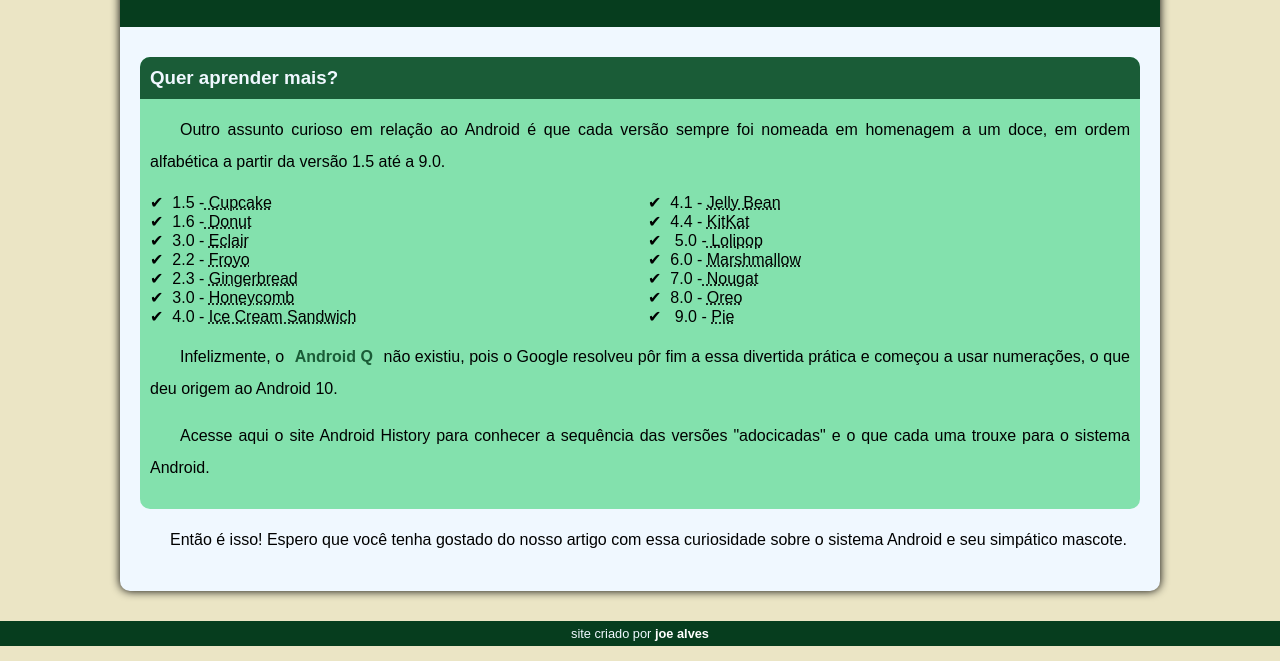
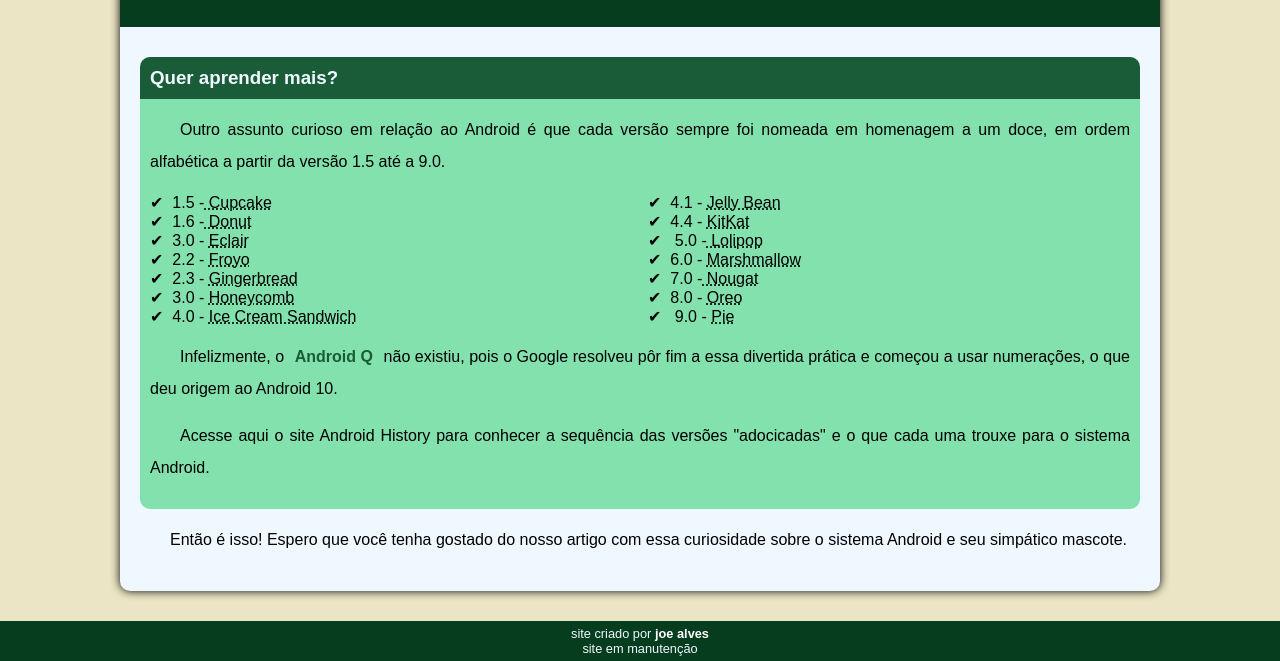
Before and after one commit to lucky-mania/projeto-android, a plain HTML site: page index.html in a window 1280 px wide. Shown: the part 2405-3066 px from the top of the page. Drawn offline with Linux system fonts and the light colour scheme; files whose address does not match are found by name.

Commit message:
site manutenção

```diff
--- a/index.html
+++ b/index.html
@@ -96,7 +96,8 @@
         </article>
       </main>
       <footer>
-       <p>site criado por <a href="https://www.instagram.com/joe_alvsz/" target="_blank">joe alves</a></p>
+       <p>site criado por <a href="https://www.instagram.com/joe_alvsz/" target="_blank">joe alves</a>
+      <br>site em manutenção</p>
       </footer>
 </body>
 </html>
```
